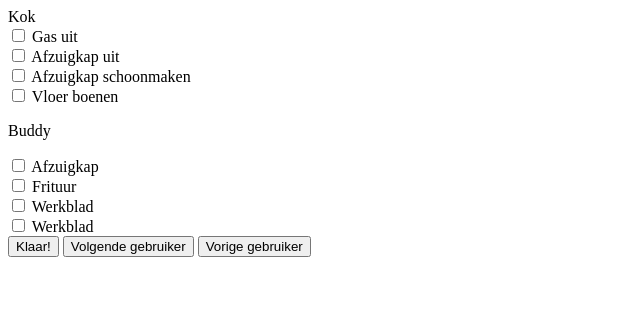
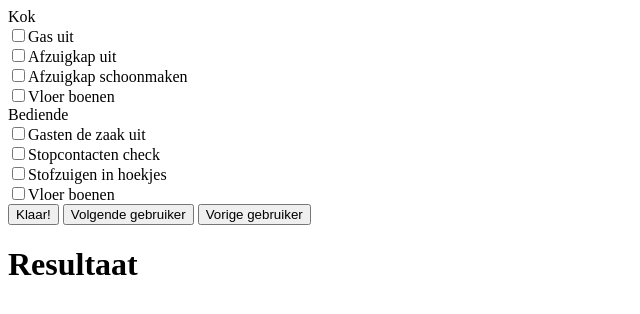
Before and after one commit to rachellevandekar/Horecabranden, a plain HTML site: page CheckList/index.html in a window 1280 px wide. Both pictures are taken after a click on the button "Volgende gebruiker". Shown: the whole page, without its empty margins (0-640 px from the left). Drawn offline with Linux system fonts and the light colour scheme.

Commit message:
Werkende array en checklist op nieuwe manier.

```diff
--- a/CheckList/index.html
+++ b/CheckList/index.html
@@ -21,15 +21,8 @@
     <p>Buddy</p>
 </div>
 
-<form id="Buddychecklist">
-    <input type="checkbox" class="list-item">
-    <label id="BuddyListItem1">Afzuigkap</label><br>
-    <input type="checkbox" class="list-item">
-    <label id="BuddyListItem2">Frituur</label><br>
-    <input type="checkbox" class="list-item">
-    <label id="BuddyListItem3">Werkblad</label><br>
-    <input type="checkbox" class="list-item">
-    <label id="BuddyListItem4">Werkblad</label><br>
+<form id="buddy-checklist">
+
 </form>
 
 <input type="button" class="submit" value="Klaar!">
@@ -37,6 +30,8 @@
 <input type="button" class="volgende-gebruiker" value="Volgende gebruiker">
 
 <input type="button" class="vorige-gebruiker" value="Vorige gebruiker">
+
+<h1>Resultaat</h1>
 </body>
 
 <script rel="script" src="script.js"></script>
--- a/CheckList/script.js
+++ b/CheckList/script.js
@@ -39,7 +39,7 @@ function checkboxCheck() {
 
 document.querySelector(".submit").addEventListener("click", checkboxNames);
 
-document.querySelector(".volgende-gebruiker").addEventListener("click", volgendeGebruiker);
+document.querySelector(".volgende-gebruiker").addEventListener("click", volgendeGebruiker, test);
 
 document.querySelector(".vorige-gebruiker").addEventListener("click", vorigeGebruiker);
 
@@ -57,9 +57,15 @@ const buddy = document.getElementById("buddy");
 
 const gebruikerElement = document.getElementById("gebruiker");
 const checkListElement = document.getElementById("checklist-items");
+const buddyElement = document.getElementById("buddy");
+const buddyCheckListElement = document.getElementById("buddy-checklist");
 
-const elementsList = document.querySelectorAll("#ListItem1, #ListItem2, #ListItem3, #ListItem4");
+const elementsList = document.querySelectorAll( ".list-item");
 const elementsArray = [...elementsList];
+
+function test(){
+    console.log(elementsArray);
+}
 
 /*let gebruikerChecklists = [{
     gebruiker, buddy: "Kok",
@@ -178,20 +184,36 @@ function renderChecklist() {
     gebruikerElement.innerText = gebruiker;
 
      */
-    let q = gebruikerChecklists[gebruikerNummer];
+    let user = gebruikerChecklists[gebruikerNummer];
     //gebruiker weergeven
-    gebruikerElement.innerText = q.gebruiker;
+    gebruikerElement.innerText = user.gebruiker;
+
+    let randomBuddyNumber = Math.floor(Math.random() * gebruikerChecklists.length) -1;
+    if(randomBuddyNumber <0){
+        randomBuddyNumber = 0;
+    }
+    let buddy = gebruikerChecklists.filter(gebruiker => gebruiker !== user)[randomBuddyNumber];
+
+    buddyElement.innerText = buddy.gebruiker;
 
 
-    let innerHTML = "";
-    q.listItems.forEach(listItem => {
-            innerHTML += `<input type="checkbox" class="list-item">
-            <label>${listItem.text}</label><br>`
-    });
-    checkListElement.innerHTML = innerHTML;
+
+    checkListElement.innerHTML = renderHTMLChecklist(user);
+    buddyCheckListElement.innerHTML = renderHTMLChecklist(buddy);
 
 
 }
+
+function renderHTMLChecklist(user) {
+    let innerHTML = "";
+    user.listItems.forEach((listItem, index) => {
+        innerHTML += `<input type="checkbox" class="list-item" id=listItemID-${index}><label for=listItemID-${index}>${listItem.text}</label><br>`;
+    });
+    return innerHTML;
+}
+
+//console.log(gebruikerChecklists.find(x => x.id === '4').text);
+
 function checkboxCheck(){
     let inputElems = document.getElementsByTagName("input"),
         count = 0;
@@ -199,7 +221,7 @@ function checkboxCheck(){
         if (inputElems[i].type === "checkbox" && inputElems[i].checked === true){
             count++;
             alert(document.querySelectorAll('input[type="checkbox"]:checked').length);
-            alert(document.getElementById())
+            alert(document.getElementById());
         }
     }}
 
@@ -216,4 +238,29 @@ function checkboxCheck(){
 
         }
 
+}
+
+
+function checkboxNames3() {
+    let checkbox = document.querySelector('input[type ="checkbox"]:checked'),
+        count = 0;
+    for (let i = 0; i < inputElems.length; i++) {
+        if (checkbox[i].type === "checkbox" && checkbox[i].checked === false) {
+            count++;
+
+            console.log(elementsArray[i]);
+
+        }
+
     }
+
+}
+
+
+let result = document.querySelector('h1');
+function checkboxNames2() {
+    let checkbox = document.querySelector('input[type ="checkbox"]:checked');
+
+    result.innerText = checkbox.parentNode.textContent;
+
+}
```
